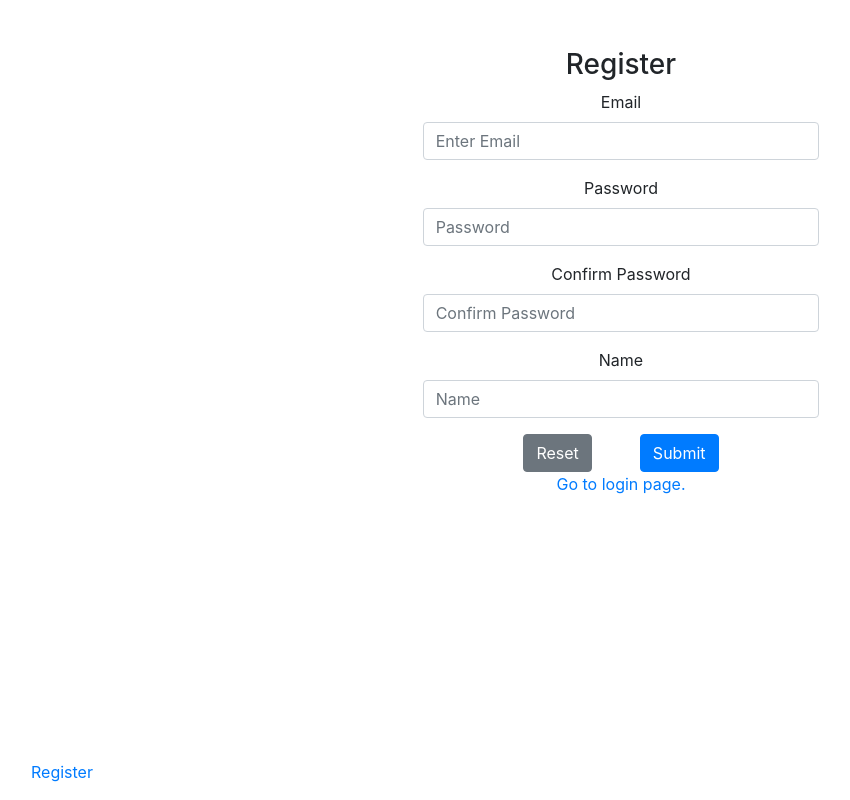
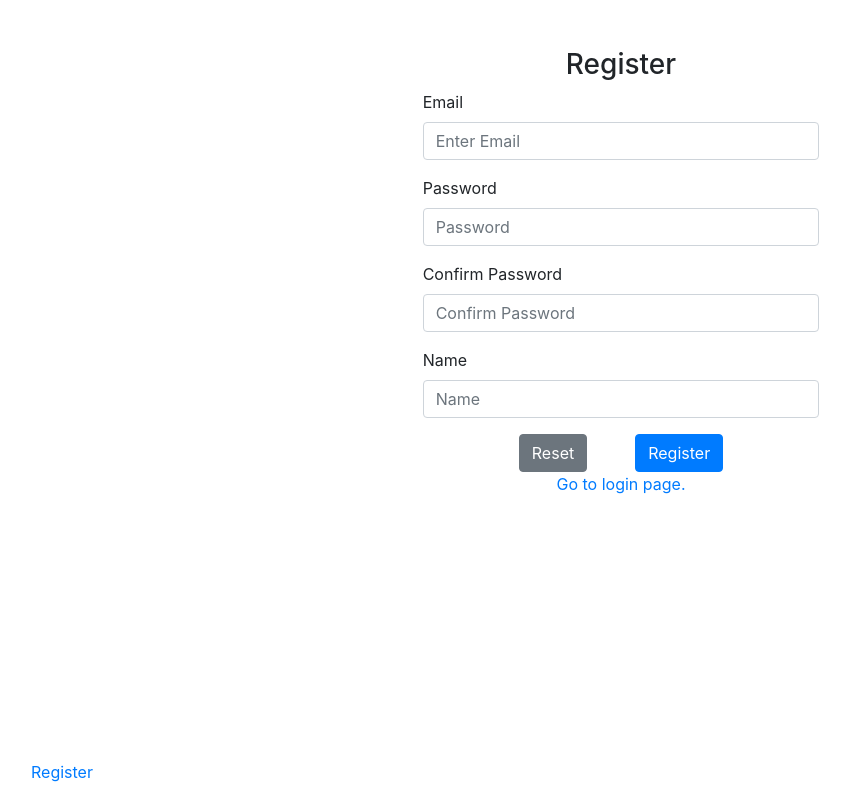
Before and after one commit to tranduchuy/simple-instagram, a React (Create React App) app in the folder frontend/: page /register in a window 1280 px wide. Shown: the whole page, without its empty margins (19-869 px from the left). Built offline with nearby package versions, Linux system fonts and the light colour scheme.

Commit message:
finish handle event Register

```diff
--- a/frontend/src/App.css
+++ b/frontend/src/App.css
@@ -1,3 +1,2 @@
 .App {
-  text-align: center;
 }
--- a/frontend/src/pages/Register/Register.tsx
+++ b/frontend/src/pages/Register/Register.tsx
@@ -1,10 +1,12 @@
 import React from 'react';
 import * as API from '../../constants/api';
 import {Container, Row, Col, Form, Button} from 'react-bootstrap';
-import {Link} from 'react-router-dom';
+import {Link, RouteComponentProps} from 'react-router-dom';
 import axios, {AxiosResponse} from 'axios';
 
-type RegisterProps = {};
+interface RegisterProps extends RouteComponentProps{
+
+};
 
 type RegisterState = {
     email: string;
@@ -40,29 +42,29 @@ export class Register extends React.Component<RegisterProps, RegisterState> {
     }
 
     onSubmit = (event: React.FormEvent<HTMLFormElement>) => {
+        event.preventDefault();
         const {email, password, confirmPassword, name} = this.state;
-        event.preventDefault();
-        console.log(email);
         const formData: RegisterFormData = {
             email: email,
             password: password,
             confirmPassword: confirmPassword,
             name: name
-        }
+        };
 
         axios.post<RegisterResSuccess, AxiosResponse<RegisterResSuccess | RegisterResError>>(API.Register, formData)
             .then((res) => {
-                console.log(res);
+                alert(res.data.message);
+                this.props.history.push('/');
             })
             .catch((err) => {
-                console.log(err);
-                // if(err.response.data.message) {
-                //     alert(err.response.data.message);
-                // } else {
-                //     alert(err);
-                // }
+                if(err.response.data.message) {
+                    alert(err.response.data.message);
+
+                } else {
+                    alert(err);
+                }
             })
-    }
+    };
 
     onClickedReset = () => {
         this.setState({
@@ -129,14 +131,14 @@ export class Register extends React.Component<RegisterProps, RegisterState> {
 
                             <div className="text-center">
                                 <Button variant="secondary"
-                                >
+                                        onClick={this.onClickedReset}>
                                     Reset
                                 </Button>
 
                                 <Button variant="primary"
                                         className="ml-5"
                                         type="submit">
-                                    Submit
+                                    Register
                                 </Button>
                             </div>
 
```
